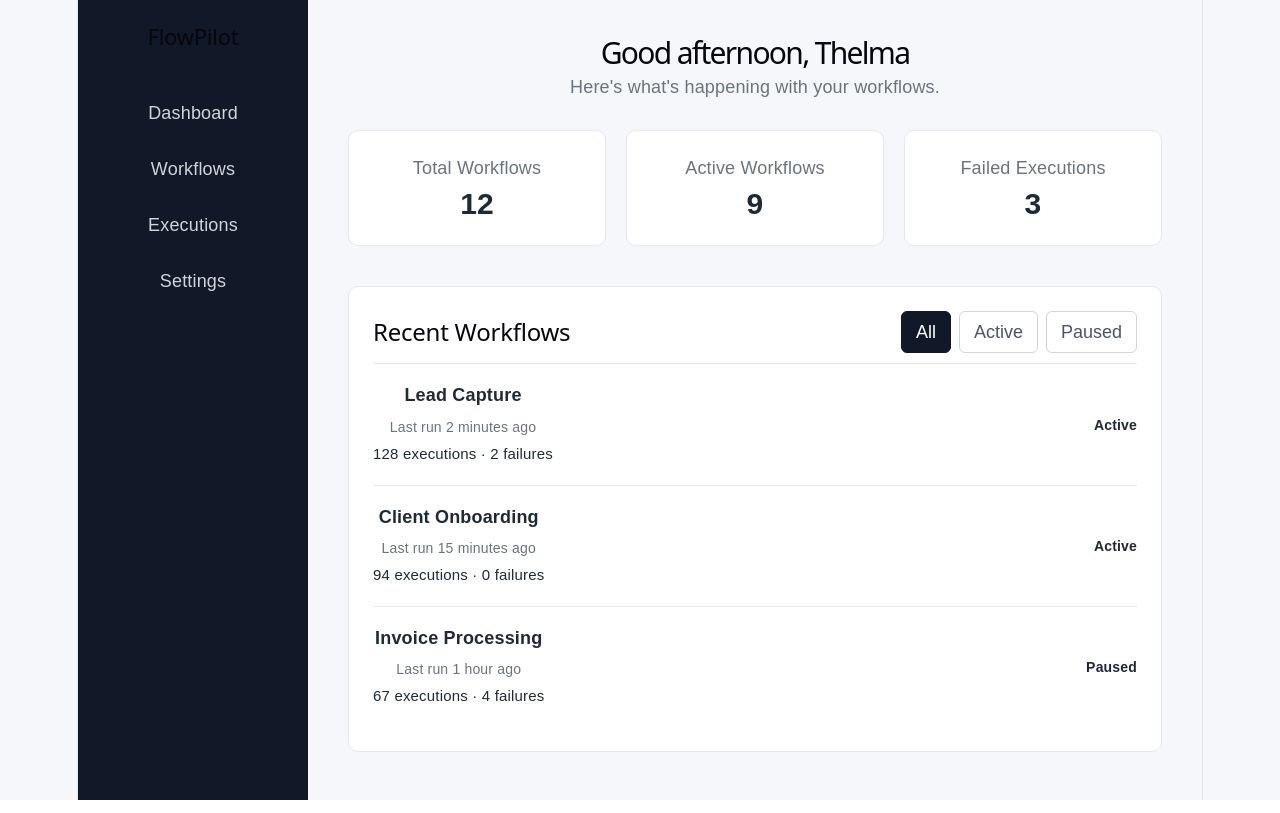
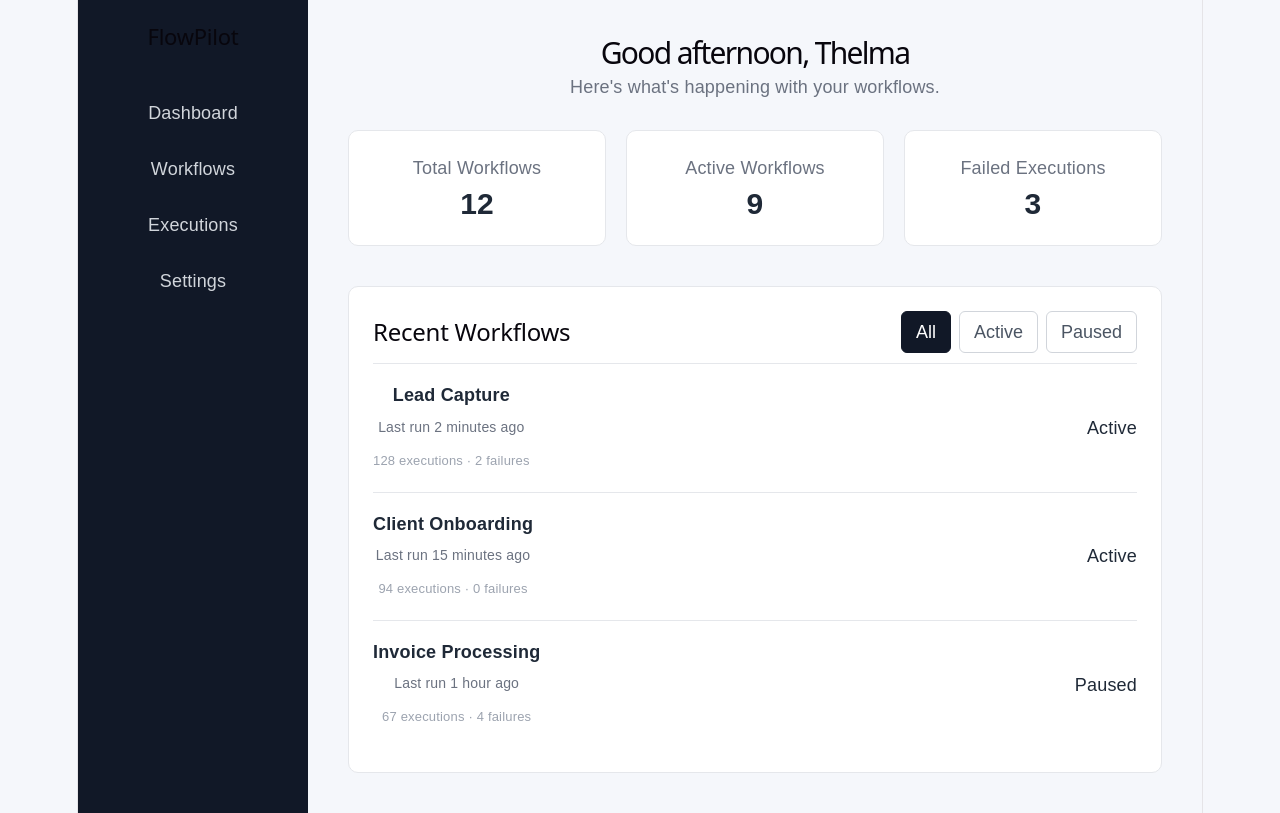
Before and after one commit to AutomateWithTee/FlowPilot, a React (Vite) app: page / in a window 1280 px wide. Built offline with nearby package versions, Linux system fonts and the light colour scheme.

Commit message:
Add workflow status badges

```diff
--- a/src/App.css
+++ b/src/App.css
@@ -154,14 +154,32 @@
 }
 
 .workflow-card p {
-  margin: 0;
+  margin: 0 0 6px;
   color: #6b7280;
   font-size: 14px;
 }
 
-.workflow-card span {
-  font-size: 14px;
+.workflow-card small {
+  color: #9ca3af;
+  font-size: 13px;
+}
+
+.status-badge {
+  display: inline-block;
+  padding: 6px 12px;
+  border-radius: 999px;
+  font-size: 13px;
   font-weight: 600;
+}
+
+.status-badge.active {
+  background: #dcfce7;
+  color: #166534;
+}
+
+.status-badge.paused {
+  background: #fef3c7;
+  color: #92400e;
 }
 
 .empty-state {
```
